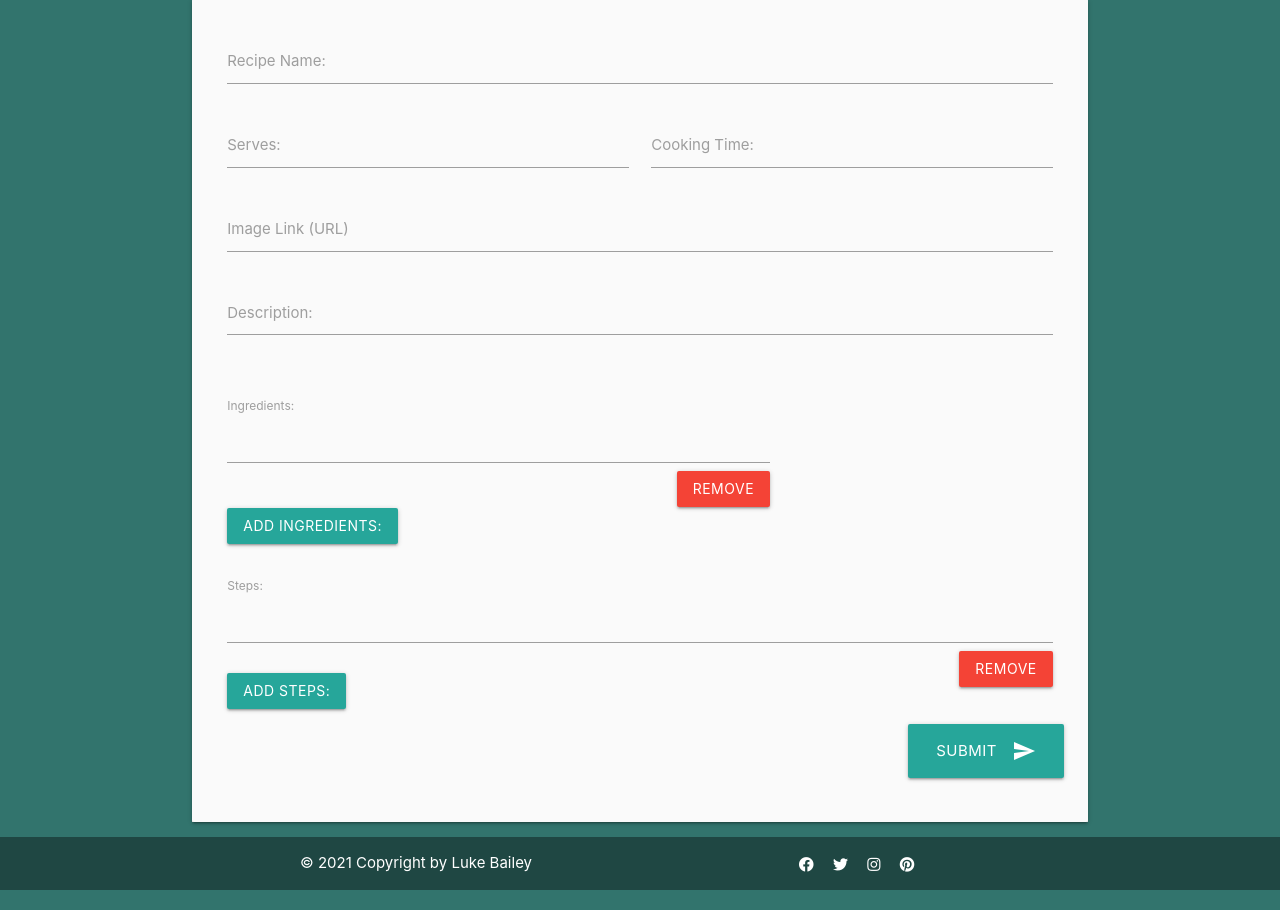
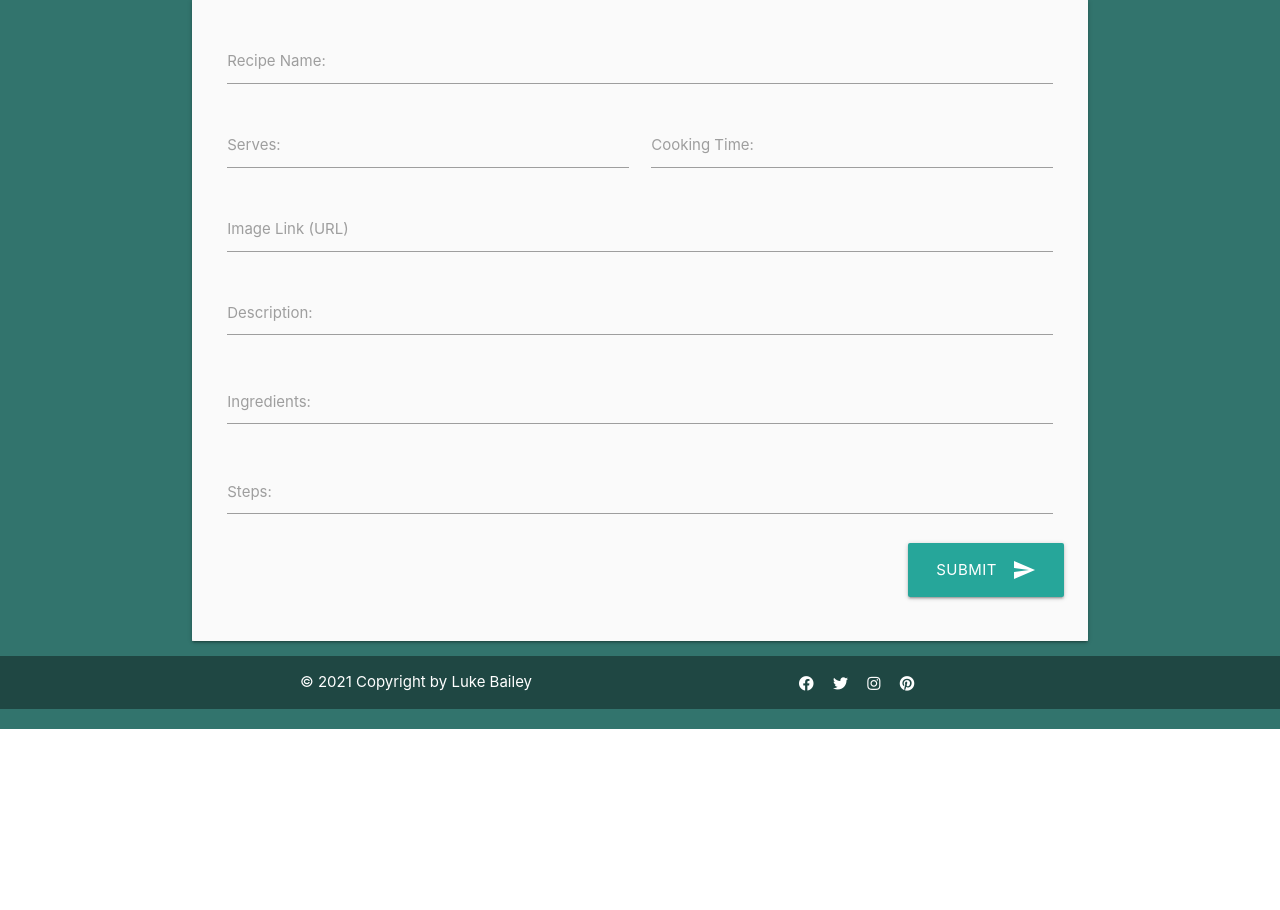
Before and after one commit to baileyl91/MS3_Foodie-tastic, a Flask app: page /add_recipe in a window 1280 px wide. Shown: the part 180-1090 px from the top of the page. After the commit the page ends 909 px from the top, so only its background shows below. Run offline with Flask 2, Linux system fonts and the light colour scheme; data that the repository does not hold is empty; some libraries are stand-ins or nearby versions.

Commit message:
deleted add and remove button for add recipe and edit recipe page

```diff
--- a/static/js/script.js
+++ b/static/js/script.js
@@ -25,88 +25,3 @@ for (i = 0; i < coll.length; i++) {
     }
   });
 }
-
-//define template
-var field = $('#sections .section:first').clone();
-
-//define counter
-var sectionsCount = 1;
-
-//add new section
-$('body').on('click', '.addsection', function() {
-
-    //increment
-    sectionsCount++;
-
-    //loop through each input
-    var section = field.clone().find(':input').each(function(){
-
-        //set id to store the updated section number
-        var newId = this.id + sectionsCount;
-
-        //update for label
-        $(this).prev().attr('for', newId);
-
-        //update id
-        this.id = newId;
-
-    }).end()
-
-    //inject new section
-    .appendTo('#sections');
-    return false;
-});
-
-//remove section
-$('#sections').on('click', '.remove', function() {
-    //fade out section
-    $(this).parent().fadeOut(300, function(){
-        //remove parent element (main section)
-        $(this).parent();
-        return false;
-    });
-    return false;
-});
-
-
-//define template
-var template = $('#step-sections .step-section:first').clone();
-
-//define counter
-var stepSectionsCount = 1;
-
-//add new section
-$('body').on('click', '.addStep', function() {
-
-    //increment
-    stepSectionsCount++;
-
-    //loop through each input
-    var section = template.clone().find(':input').each(function(){
-
-        //set id to store the updated section number
-        var newId = this.id + stepSectionsCount;
-
-        //update for label
-        $(this).prev().attr('for', newId);
-
-        //update id
-        this.id = newId;
-
-    }).end()
-
-    //inject new section
-    .appendTo('#step-sections');
-    return false;
-});
-
-//remove section
-$('#step-sections').on('click', '.step-remove', function() {
-    //fade out section
-    $(this).parent().fadeOut(300, function(){
-        //remove parent element (main section)
-        $(this).parent();
-        return false;
-    });
-    return false;
-});
--- a/templates/add_recipe.html
+++ b/templates/add_recipe.html
@@ -33,37 +33,19 @@
             <textarea id="description" name="description" minlength="5" maxlength="150" type="text" class="materialize-textarea validate" required></textarea>
             <label for="description">Description: </label>
           </div>
+          <div class="input-field col s12">
+            <textarea id="ingredients" name="ingredients"  minlength="5"  type="text" class="materialize-textarea validate" required></textarea>
+            <label for="ingredients">Ingredients:</label>
 
-
-
-          <div class="input-field col s12 m8">
-            <div id="sections">
-              <div class="section">
-                <label for="ingredients">Ingredients: </label>
-                  <input name="ingredients" id="ingredients" minlength="5" maxlength="50" type="text" class="validate" required />
-                  <button href="#" class='btn red remove right'>Remove</button>
-              </div>
-            </div>
-            <br>
-            <button href="#" class='addsection btn waves'>Add Ingredients:</button>
-          </div>
-
-          <div class="input-field col s12 ">
-            <div id="step-sections">
-              <div class="step-section">
-                <label for="steps">Steps: </label>
-                  <input name="steps" id="steps" minlength="5"  type="text" class="validate" required />
-                  <button href="#" class='btn red step-remove right'>Remove</button>
-              </div>
-            </div>
-            <br>
-            <button href="#" class='addStep btn waves'>Add Steps:</button>
           </div>
 
 
 
+          <div class="input-field col s12">
 
-          <br>
+            <textarea id="steps" name="steps" minlength="5" type="text" class="materialize-textarea validate" required></textarea>
+            <label for="steps">Steps:</label>
+          </div>
           <button class="btn waves-effect waves-light btn-large right" type="submit" name="action">Submit
             <i class="material-icons right">send</i>
           </button>
--- a/templates/edit_recipe.html
+++ b/templates/edit_recipe.html
@@ -42,6 +42,9 @@
             </textarea>
             <label for="ingredients">Ingriedients:</label>
           </div>
+
+
+
           <div class="input-field col s12">
 
             <textarea id="steps" name="steps" minlength="5" type="text" class="materialize-textarea validate" required>
```
